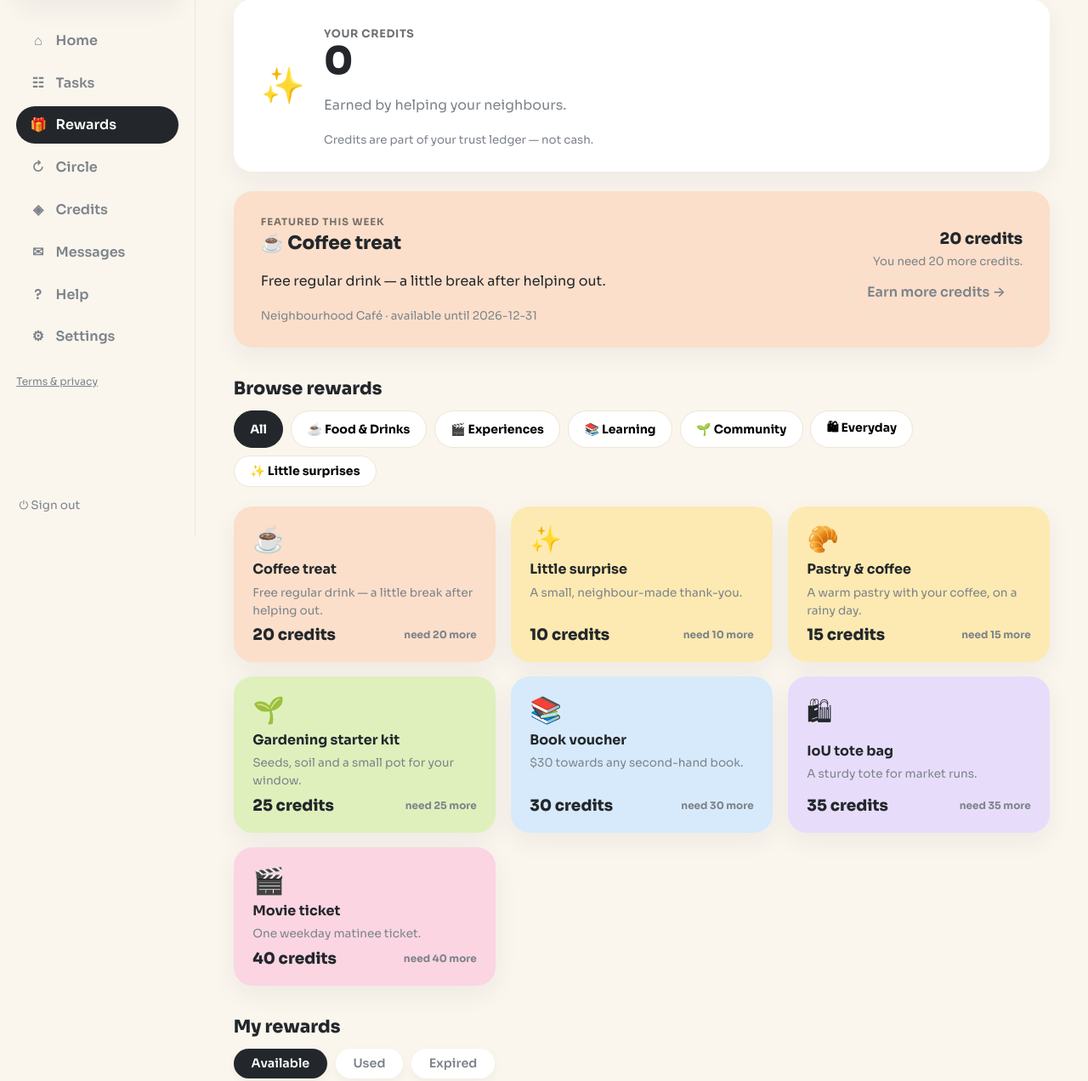
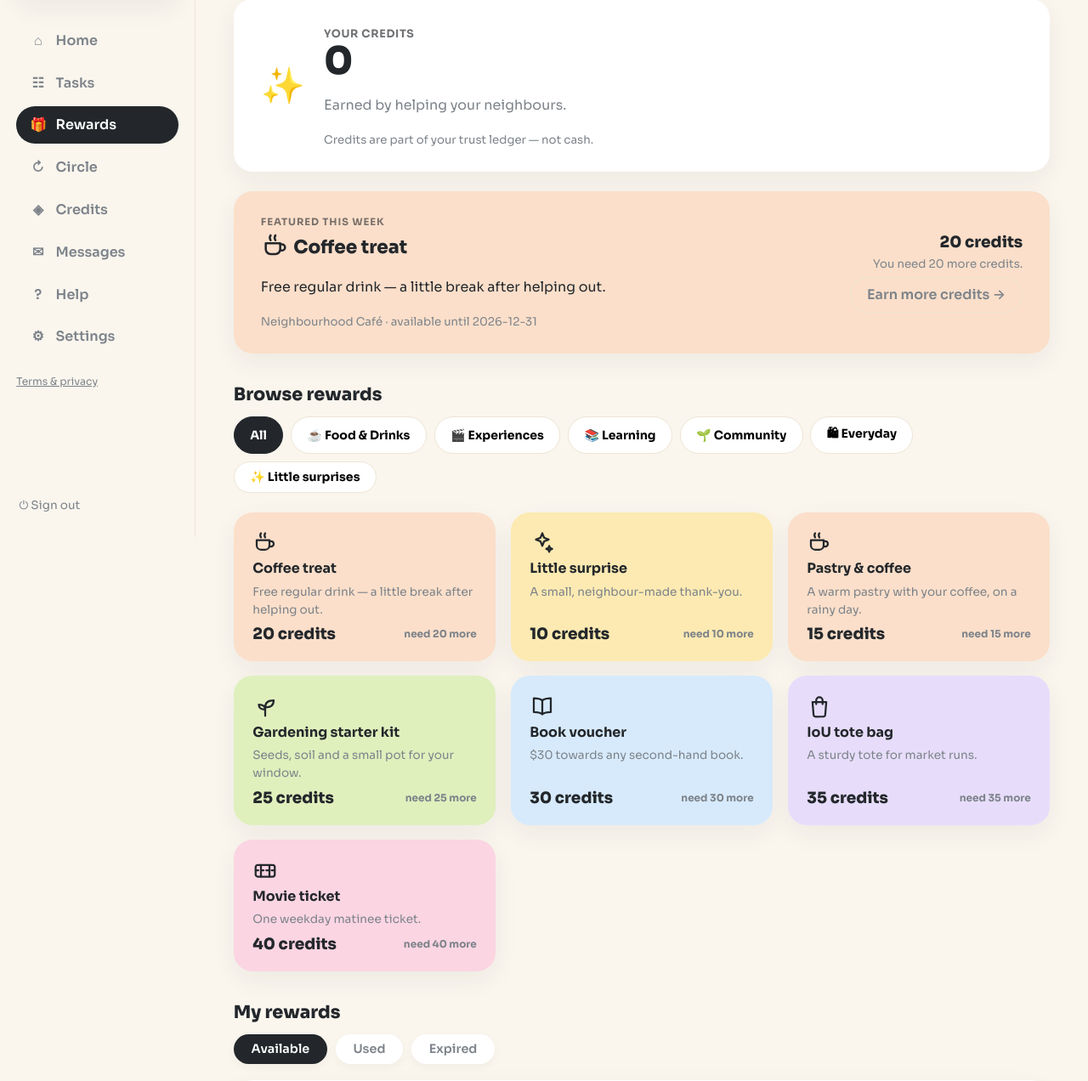
Before and after one commit to xxyleea/ioweu, a FastAPI app: page /rewards in a window 1280 px wide. Shown: the part 168-1440 px from the top of the page at 85% size. Run offline with FastAPI, Linux system fonts and the light colour scheme; a user stored in the database is signed in; data comes from the database, SQL or seed files in the repository.

Commit message:
Rewards: ink line icons replace emoji, genre-locked pastel colors

```diff
--- a/app.py
+++ b/app.py
@@ -2316,7 +2316,7 @@ def rewards_page(request: Request, claimed: int | None = Query(None), error: str
             "SELECT * FROM rewards WHERE active=1 ORDER BY featured DESC, credit_cost ASC"
         ).fetchall()
         redemptions = connection.execute(
-            """SELECT rr.*, r.title, r.emoji, r.pastel, r.description, r.partner, r.expiry_date
+            """SELECT rr.*, r.title, r.emoji, r.pastel, r.category, r.description, r.partner, r.expiry_date
                FROM reward_redemptions rr JOIN rewards r ON r.id=rr.reward_id
                WHERE rr.user_id=? ORDER BY rr.redeemed_at DESC""",
             (user["id"],),
--- a/static/style.css
+++ b/static/style.css
@@ -1076,3 +1076,10 @@ input[readonly]{background:var(--bg);color:var(--muted);cursor:not-allowed}
 .rw-pastel-yellow{background:var(--yellow)}
 .rw-pastel-purple{background:var(--purple)}
 .rw-claimed-card{text-align:center;display:flex;flex-direction:column;align-items:center;gap:.4rem}
+
+/* ---------- reward line icons ---------- */
+.rw-ic{display:inline-flex;width:30px;height:30px}
+.rw-ic svg{width:100%;height:100%}
+.rw-f-title .rw-ic{width:34px;height:34px;vertical-align:-8px}
+.rw-av{display:flex;align-items:center;justify-content:center;background:#fff !important}
+.rw-av .rw-ic{width:22px;height:22px}
--- a/templates/rewards.html
+++ b/templates/rewards.html
@@ -1,6 +1,15 @@
 {% extends "base.html" %}
 {% block title %}IoU · Rewards{% endblock %}
 {% block content %}
+{% set CAT_STYLE = {
+  "food": ("peach", '<svg viewBox="0 0 24 24" fill="none" stroke="#23272b" stroke-width="1.8" stroke-linecap="round" stroke-linejoin="round"><path d="M4 10h12v5a4 4 0 0 1-4 4H8a4 4 0 0 1-4-4z"/><path d="M16 11h1.5a2.5 2.5 0 0 1 0 5H16"/><path d="M8 3.5c-1 1.5-1 2.5 0 4M12 3.5c-1 1.5-1 2.5 0 4"/></svg>'),
+  "experiences": ("pink", '<svg viewBox="0 0 24 24" fill="none" stroke="#23272b" stroke-width="1.8" stroke-linecap="round" stroke-linejoin="round"><rect x="3" y="7" width="18" height="11" rx="2"/><path d="M3 12h18" stroke-dasharray="2.5 2.5"/><path d="M8 7v11M16 7v11"/></svg>'),
+  "learning": ("blue", '<svg viewBox="0 0 24 24" fill="none" stroke="#23272b" stroke-width="1.8" stroke-linecap="round" stroke-linejoin="round"><path d="M12 6.5C10 5 7 4.5 4 4.5v13c3 0 6 .5 8 2 2-1.5 5-2 8-2v-13c-3 0-6 .5-8 2z"/><path d="M12 6.5v13"/></svg>'),
+  "community": ("green", '<svg viewBox="0 0 24 24" fill="none" stroke="#23272b" stroke-width="1.8" stroke-linecap="round" stroke-linejoin="round"><path d="M12 21v-8"/><path d="M12 13c0-4.5 3-6.5 8-6.5 0 4.5-3 6.5-8 6.5z"/><path d="M12 15c0-3-2-4.5-6-4.5 0 3.5 2 4.5 6 4.5z"/></svg>'),
+  "everyday": ("purple", '<svg viewBox="0 0 24 24" fill="none" stroke="#23272b" stroke-width="1.8" stroke-linecap="round" stroke-linejoin="round"><path d="M5.5 8h13l-1 12a2 2 0 0 1-2 1.8h-7a2 2 0 0 1-2-1.8z"/><path d="M9 10V6.5a3 3 0 0 1 6 0V10"/></svg>'),
+  "surprises": ("yellow", '<svg viewBox="0 0 24 24" fill="none" stroke="#23272b" stroke-width="1.8" stroke-linecap="round" stroke-linejoin="round"><path d="M12 3.5l1.7 4.3 4.3 1.7-4.3 1.7L12 15.5l-1.7-4.3-4.3-1.7 4.3-1.7z"/><path d="M18.5 15.5l.8 2 2 .8-2 .8-.8 2-.8-2-2-.8 2-.8z"/></svg>')
+} %}
+{% macro rw_icon(cat) %}{{ CAT_STYLE[cat][1]|safe }}{% endmacro %}
 <header class="page-head">
   <div>
     <h1>Rewards</h1>
@@ -33,10 +42,10 @@
 {% if featured %}
 {% set f = featured[0] %}
 {% set f_used = counts.get(f.id, 0) %}
-<section class="card rw-featured rw-pastel-{{ f.pastel }}">
+<section class="card rw-featured rw-pastel-{{ CAT_STYLE[f.category][0] }}">
   <div class="rw-f-body">
     <small class="rw-kicker">Featured this week</small>
-    <b class="rw-f-title">{{ f.emoji }} {{ f.title }}</b>
+    <b class="rw-f-title"><span class="rw-ic">{{ rw_icon(f.category) }}</span> {{ f.title }}</b>
     <p>{{ f.description }}</p>
     <small class="muted">{{ f.partner }} · available until {{ f.expiry_date }}</small>
   </div>
@@ -63,12 +72,13 @@
   </div>
   <div class="rw-grid">
     {% for r in rewards %}
-    <div class="rw-card card rw-pastel-{{ r.pastel }}" data-rw-card data-category="{{ r.category }}"
-         data-id="{{ r.id }}" data-title="{{ r.title }}" data-emoji="{{ r.emoji }}"
+    <div class="rw-card card rw-pastel-{{ CAT_STYLE[r.category][0] }}" data-rw-card data-category="{{ r.category }}"
+         data-id="{{ r.id }}" data-title="{{ r.title }}" data-emoji=""
          data-cost="{{ r.credit_cost }}" data-desc="{{ r.description }}" data-partner="{{ r.partner }}"
          data-terms="{{ r.terms }}" data-expiry="{{ r.expiry_date }}" data-used="{{ counts.get(r.id, 0) }}"
-         data-max="{{ r.max_per_user }}" data-balance="{{ user.balance }}">
-      <span class="rw-emoji">{{ r.emoji }}</span>
+         data-max="{{ r.max_per_user }}" data-balance="{{ user.balance }}"
+         data-icon='{{ rw_icon(r.category)|e }}'>
+      <span class="rw-ic">{{ rw_icon(r.category) }}</span>
       <b>{{ r.title }}</b>
       <p class="muted">{{ r.description }}</p>
       <div class="rw-meta">
@@ -96,7 +106,7 @@
     {% set rows = redemptions | selectattr("status", "equalto", tab) | list %}
     {% for rr in rows %}
     <div class="exchange-row card">
-      <span class="thread-av">{{ rr.emoji }}</span>
+      <span class="thread-av rw-av">{{ rw_icon(rr.category) }}</span>
       <div class="ex-main">
         <b>{{ rr.title }}</b>
         <small class="muted">{{ rr.credits_spent }} credits · {% if tab == "available" %}expires {{ rr.expires_at or "—" }}{% elif tab == "used" %}used{% else %}expired{% endif %}</small>
@@ -128,7 +138,7 @@
 <!-- reward detail modal -->
 <div class="modal" id="rw-detail" hidden>
   <div class="modal-card">
-    <span class="rw-emoji" id="rwdEmoji">✨</span>
+    <span class="rw-ic" id="rwdEmoji"></span>
     <h2 id="rwdTitle">Reward</h2>
     <p class="rw-cost" id="rwdCost">0 credits</p>
     <p id="rwdDesc" class="muted"></p>
@@ -164,7 +174,7 @@
 <div class="modal" id="rw-claimed" hidden>
   <div class="modal-card rw-claimed-card">
     <p class="rw-kicker">✨ Reward unlocked</p>
-    <span class="rw-emoji">{{ claimed.emoji }}</span>
+    <span class="rw-ic">{{ rw_icon(claimed.category) }}</span>
     <h2>{{ claimed.title }}</h2>
     <p class="muted">You spent {{ claimed.credits_spent }} credits. You now have <b>{{ user.balance }}</b> credits.</p>
     <div class="rw-coupon">
@@ -213,7 +223,7 @@ const detail = document.getElementById('rw-detail');
 let current = null;
 function openDetail(d) {
   current = d;
-  document.getElementById('rwdEmoji').textContent = d.emoji;
+  document.getElementById('rwdEmoji').innerHTML = d.icon || '';
   document.getElementById('rwdTitle').textContent = d.title;
   document.getElementById('rwdCost').textContent = d.cost + ' credits';
   document.getElementById('rwdDesc').textContent = d.desc;
@@ -247,7 +257,7 @@ document.getElementById('rwdRedeem').addEventListener('click', () => {
   if (!current) return;
   document.getElementById('rwcCost').textContent = current.cost;
   document.getElementById('rwcLeft').textContent = Number(current.balance) - Number(current.cost);
-  document.getElementById('rwcTitle').textContent = `${current.emoji} ${current.title}`;
+  document.getElementById('rwcTitle').textContent = current.title;
   document.getElementById('rwcForm').action = `/rewards/${current.id}/redeem`;
   detail.hidden = true;
   confirmModal.hidden = false;
```
